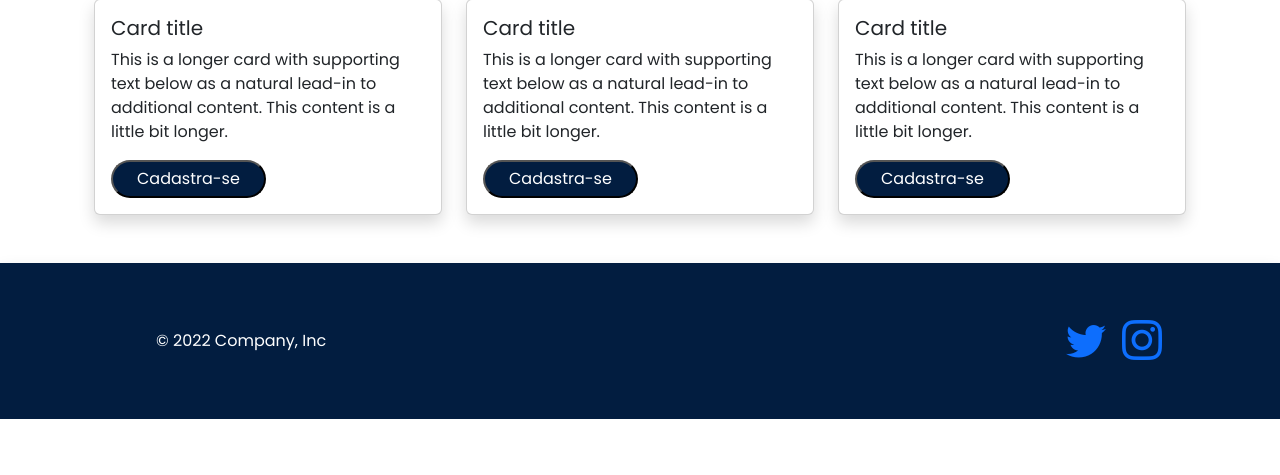
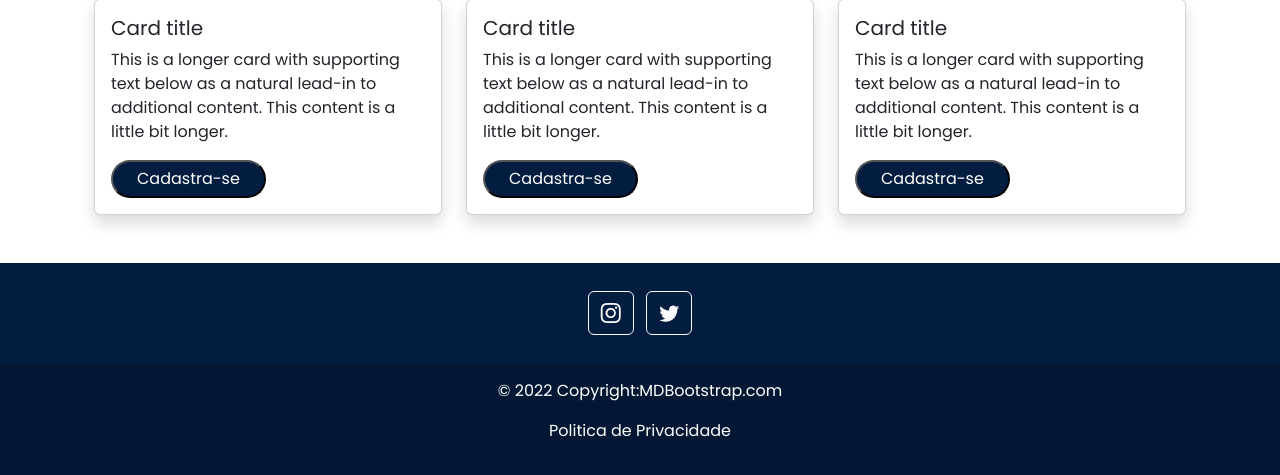
Before and after one commit to Adriel21/projeto_back_end, a PHP site: page / in a window 1280 px wide. Shown: the part 1771-2246 px from the top of the page. Before the commit the page ends 2190 px from the top, so only its background shows below. Run offline with PHP 8.4, Linux system fonts and the light colour scheme; some libraries are stand-ins or nearby versions.

Commit message:
footer atualizado

```diff
--- a/inc/footer_externo.php
+++ b/inc/footer_externo.php
@@ -1,21 +1,28 @@
+  <footer class="bg-marinho-footer text-center text-white">
+    <!-- Grid container -->
+    <div class="container p-4 pb-0">
+      <!-- Section: Social media -->
+      <section class="mb-4">
+        <!-- Facebook -->
+        <a class="btn btn-outline-light btn-floating m-1 fs-5" href="#!" role="button"><i class="bi bi-instagram"></i></a>
 
-<footer class="container-fluid bg-marinho-footer shadow">
-  <section class="container d-flex flex-wrap justify-content-between align-items-center p-5 ">
+        <!-- Twitter -->
+        <a class="btn btn-outline-light btn-floating m-1 fs-5" href="#!" role="button"><i class="bi bi-twitter"></i></a>
+    </div>
+    <!-- Grid container -->
 
-    <div class="col-md-6 d-flex align-items-center">
-      <a href="/" class="mb-3 me-2 mb-md-0 text-muted text-decoration-none lh-1">
-        <svg class="bi" width="30" height="24"><use xlink:href="#bootstrap"/></svg>
-      </a>
-      <span class="mb-3 mb-md-0">&copy; 2022 Company, Inc</span>
+    <!-- Copyright -->
+    <div class="text-center p-3" style="background-color: rgba(0, 0, 0, 0.2);">
+
+      <p class="copyright">
+        © 2022 Copyright:<a class="text-white" href="https://mdbootstrap.com/">MDBootstrap.com</a>
+      </p>
+
+      <p class="copyright">
+        <a class="text-white" href="https://mdbootstrap.com/">Politica de Privacidade</a>
+      </p>
     </div>
-
-    <ul class="nav col-md-6 justify-content-end list-unstyled d-flex">
-      <li class="ms-3"><a class="fs-1" href="#"><i class="bi bi-twitter"></i></a></li>
-      <li class="ms-3"><a class="fs-1" href="#"><i class="bi bi-instagram"></i></a></li>
-    </ul>
-
-  </section>
-</footer>
-
+    <!-- Copyright -->
+  </footer>
 </body>
 </html>
```
